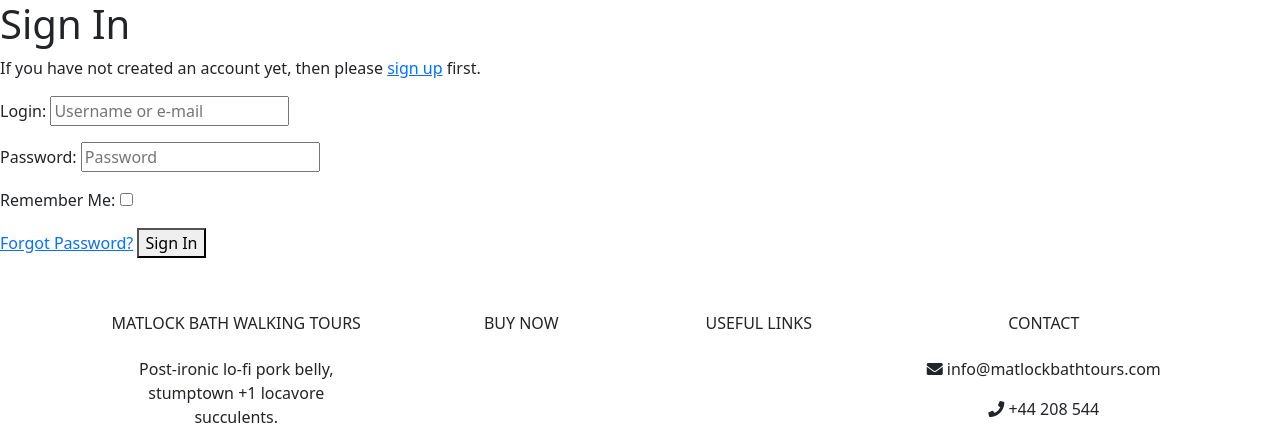
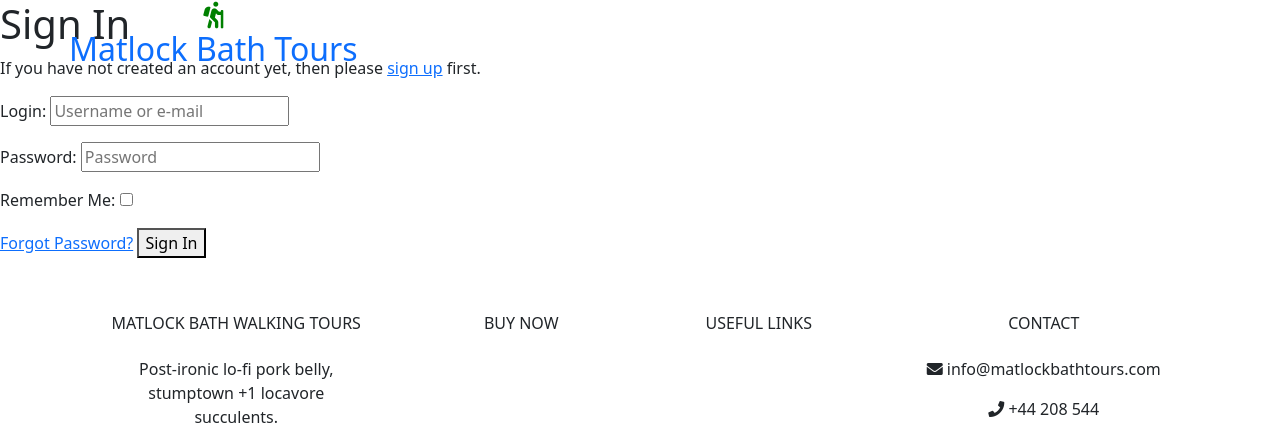
Before and after one commit to Telesia/matlock_bath_tours, a Django app: page /accounts/login/ in a window 1280 px wide. Shown: the top 427 px of the page. Run offline with Django 3.2, Linux system fonts and the light colour scheme; some libraries are stand-ins or nearby versions.

Commit message:
Add initial header html in base.html

```diff
--- a/templates/base.html
+++ b/templates/base.html
@@ -43,9 +43,24 @@
 
     </head>
     <body>
+    <!-- Header -->
         <header class="container-fluid fixed-top">
+            <div class="row">
+                <!-- Logo -->
+                <div class="col-12 col-lg-4 my-auto py-1 py-lg-0 text-center text-lg-left">
+                    <a class="navbar-brand" href="{% url 'home' %}"><i class="fas fa-hiking fa-lg" style="color:green;"></i>
+                        <h2 class="">Matlock Bath Tours</h2>
+                    </a>
+                </div>
+
+                <!-- Nav -->
+                <div class="col-12 col-lg-8 my-auto py-1 py-lg-0">
+
+                </div>
+            </div>
 
         </header>
+    <!-- /Header -->
 
         <!-- Display space for any flash messages from Django -->
          {% if messages %}
@@ -116,8 +131,8 @@
                  <div class="row d-flex align-items-center">
                      <div class="col-md-7 col-lg-8">
                          <!--Copyright-->
-                         <p class="text-center text-md-left">Copyright © 2021
-                             <a href="">
+                         <p class="text-md-left">Copyright © 2021
+                             <a href="{% url 'home' %}">
                                  <strong class="">Matlock Bath Tours</strong>
                              </a>
                          </p>
@@ -153,6 +168,6 @@
              </div>
              <!-- Footer Links -->
          </footer>
-        <!-- Footer -->
+        <!-- /Footer -->
     </body>
 </html>
```
